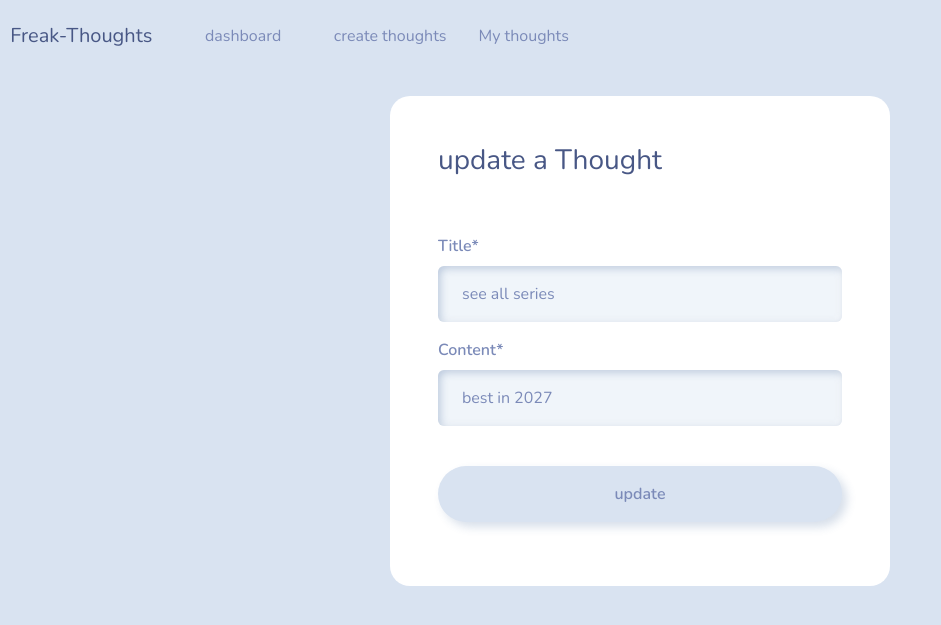
After one commit to freakpari/Django-project, a Django app: page /update-thought/1 in a window 1280 px wide. The commit adds this page. Shown: the top 625 px of the page, without its empty margins (0-941 px from the left). Run offline with Django 5.2, Linux system fonts and the light colour scheme; a user stored in the database is signed in; data comes from the database, SQL or seed files in the repository; both versions use the stored data as it was after the commit; some libraries are stand-ins or nearby versions.

Commit message:
update thought added

```diff
--- a/freakthought/journal/templates/journal/my-thoughts.html
+++ b/freakthought/journal/templates/journal/my-thoughts.html
@@ -13,6 +13,9 @@
     <br>
     <hr>
     {{thought.user}}
+    <br>
+        <a href="{% url 'update-thought' thought.id %}">Update</a>
+
 
 </div>
 <br>
--- /dev/null
+++ b/freakthought/journal/templates/journal/update-thought.html
@@ -0,0 +1,25 @@
+{% extends 'journal/navbar.html' %}
+{% load crispy_forms_tags %}
+
+{%block content%}
+<br>
+<div class="container bg-white shadow-md p-5 form-layout">
+
+    <h3> update a Thought </h3>
+
+    <br>
+    <br>
+    <form method="post" autocomplete="off">
+
+        {% csrf_token %}
+
+        {{UpdateThought|crispy}}
+
+        <br>
+
+    <button class="btn btn-secondary btn-md w-100 btn-block p-3" type="submit">update</button>
+    </form>
+</div>
+<br>
+
+{% endblock %}
--- a/freakthought/journal/urls.py
+++ b/freakthought/journal/urls.py
@@ -17,5 +17,5 @@ urlpatterns = [
 
     path('my-thoughts',views.my_thoughts,name="my-thoughts"),
 
-
+    path('update-thought/<str:pk>',views.update_thought,name="update-thought"),
 ]
--- a/freakthought/journal/views.py
+++ b/freakthought/journal/views.py
@@ -83,3 +83,21 @@ def my_thoughts(request):
     context = {'AllThoughts': thought}
 
     return render(request, 'journal/my-thoughts.html',context)
+
+
+@login_required(login_url = 'my-login' )
+def update_thought(request, pk):
+
+    thought = Thought.objects.get(id=pk)
+
+    form = ThoughtForm(instance=thought)
+
+    if request.method == 'POST':
+        form = ThoughtForm(request.POST,instance=thought)
+
+    if form.is_valid():
+        form.save()
+
+        return redirect('my-thoughts')
+    context= { 'UpdateThought' : form}
+    return render(request, 'journal/update-thought.html',context)
```
Also changed, not shown: freakthought/db.sqlite3.
